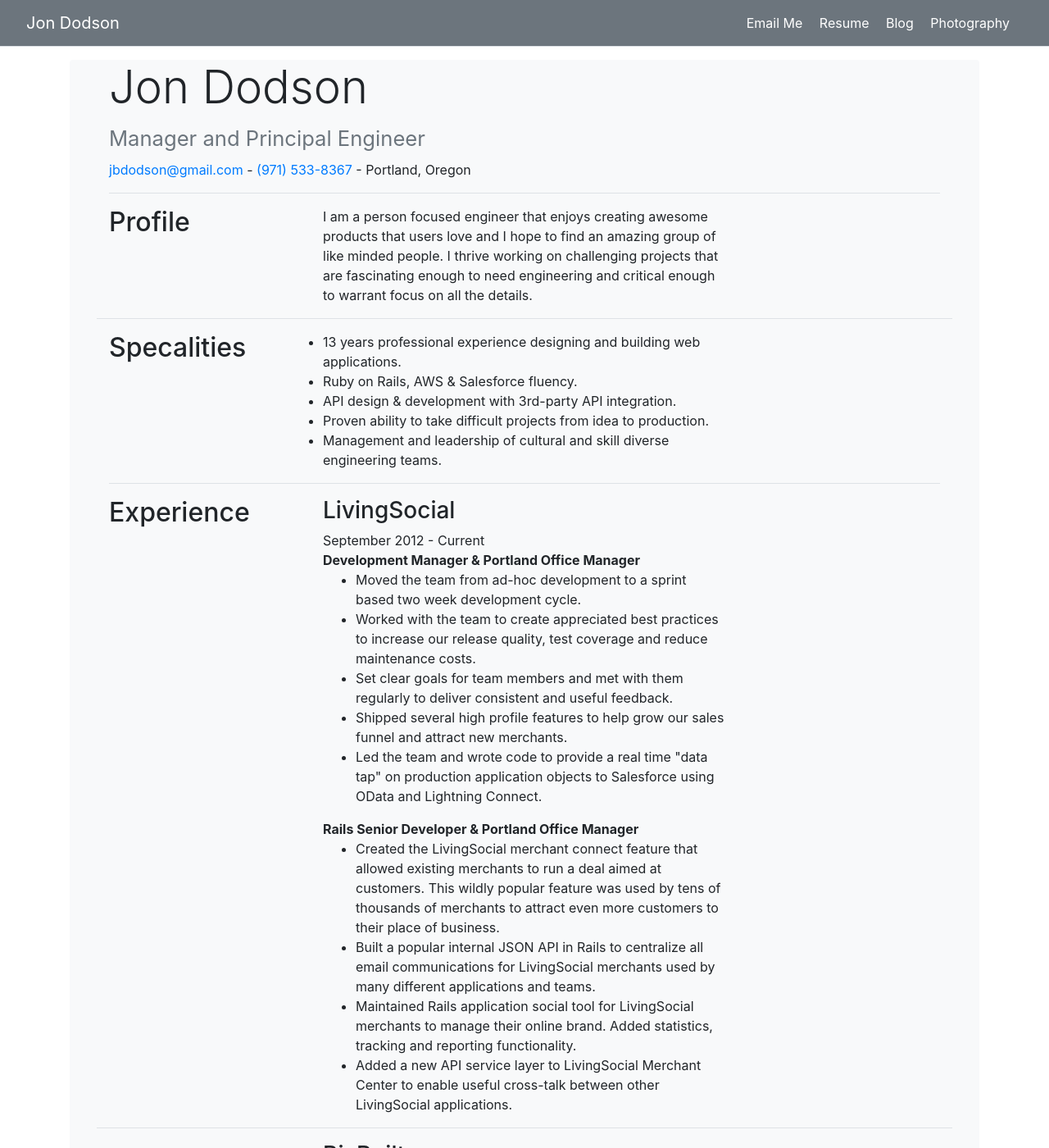
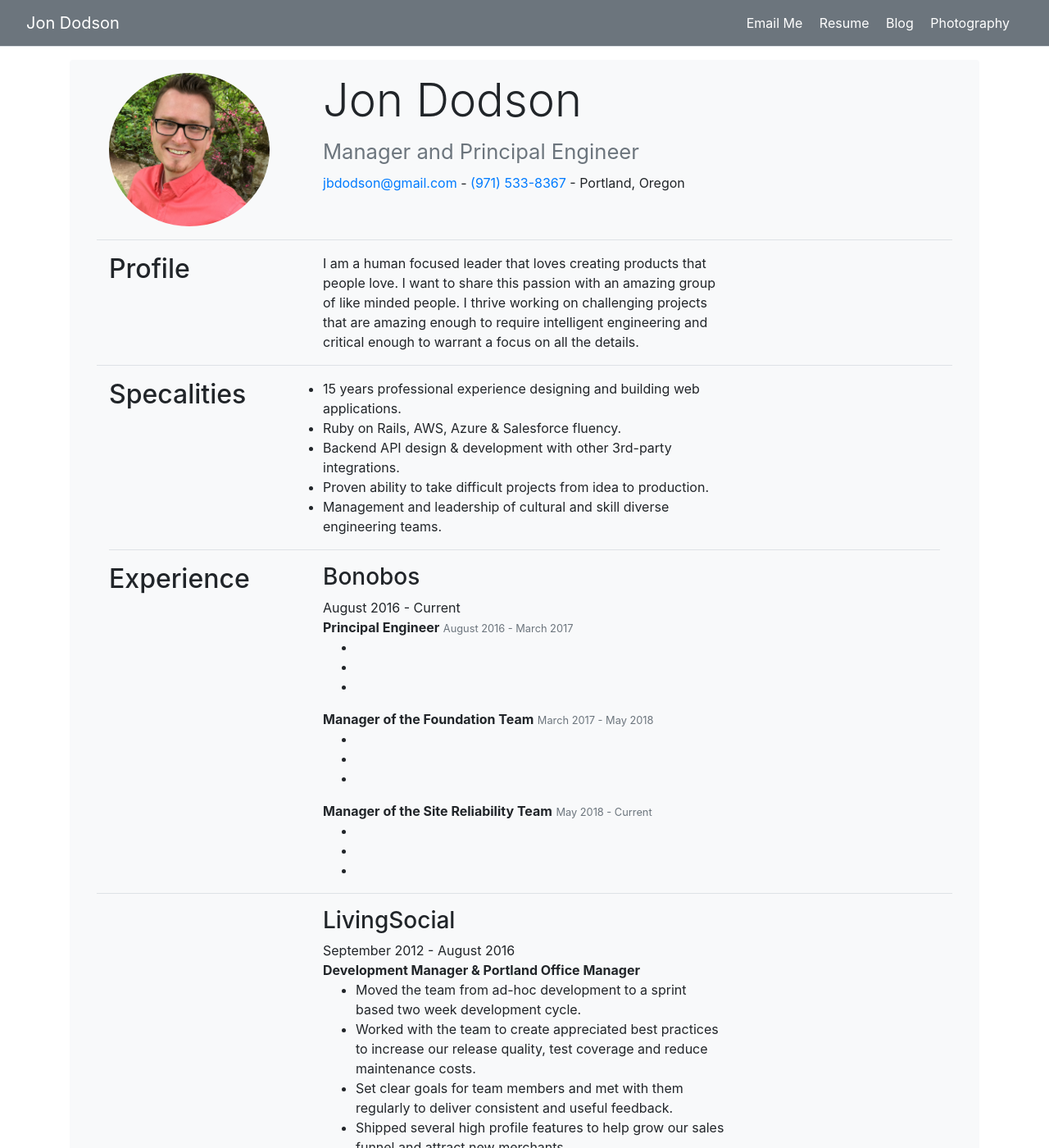
Before and after one commit to jdodson/jdodsonorg, a Jekyll site: the page docs/resume.html, which Jekyll copies as it is, in a window 1280 px wide and 1400 px high. Shown: the whole window at 82% size. Built offline with Jekyll 4.4.1, drawn with Linux system fonts in a browser that asks for light colours; nearby versions of some CDN libraries.

Commit message:
Updating site build so Travis can give me input on the headshots.

```diff
--- a/docs/feed.xml
+++ b/docs/feed.xml
@@ -1 +1 @@
-<?xml version="1.0" encoding="utf-8"?><feed xmlns="http://www.w3.org/2005/Atom" ><generator uri="https://jekyllrb.com/" version="3.8.1">Jekyll</generator><link href="jdodson.org/feed.xml" rel="self" type="application/atom+xml" /><link href="jdodson.org/" rel="alternate" type="text/html" /><updated>2018-05-19T22:01:01-07:00</updated><id>jdodson.org/</id><title type="html">jdodson.org</title><subtitle>Partner to Francesca and father to Finley I work for Bonobos as an Engineering Manager and built the video game site Cheerful Ghost.</subtitle></feed>
+<?xml version="1.0" encoding="utf-8"?><feed xmlns="http://www.w3.org/2005/Atom" ><generator uri="https://jekyllrb.com/" version="3.8.1">Jekyll</generator><link href="jdodson.org/feed.xml" rel="self" type="application/atom+xml" /><link href="jdodson.org/" rel="alternate" type="text/html" /><updated>2018-05-20T13:29:55-07:00</updated><id>jdodson.org/</id><title type="html">jdodson.org</title><subtitle>Partner to Francesca and father to Finley I work for Bonobos as an Engineering Manager and built the video game site Cheerful Ghost.</subtitle></feed>
--- a/docs/resume.html
+++ b/docs/resume.html
@@ -32,18 +32,23 @@
 
     <div class="container">
       <div class="container rounded bg-light pl-5 pr-5">
-  <div class="border-bottom pb-3">
-    <h1 class="display-4">Jon Dodson</h1>
-    <h2><small class="text-muted">Manager and Principal Engineer</small></h2>
+  <div class="row pt-3 border-bottom">
+    <div class="pb-3 col-sm-3 col-md-6 col-lg-3">
+      <img src="images/headshots/redshot_cropped_400.jpg" class="img-fluid rounded-circle" style="width: 85%;" alt="The headshot of Jon Dodson sporting a sharp red button standing in front of a tree on a nice day." title="The headshot of Jon Dodson sporting a sharp red button standing in front of a tree on a nice day." />
+    </div>
+    <div class="col-sm-6">
+      <h1 class="display-4">Jon Dodson</h1>
+      <h2><small class="text-muted">Manager and Principal Engineer</small></h2>
 
-    <a href="mailto:jbdodson@gmail.com" target="_blank">jbdodson@gmail.com</a> - <a href="tel:(971) 533-8367">(971) 533-8367</a> - Portland, Oregon
+      <a href="mailto:jbdodson@gmail.com" target="_blank">jbdodson@gmail.com</a> - <a href="tel:(971) 533-8367">(971) 533-8367</a> - Portland, Oregon
+    </div>
   </div>
 
   <div>
     <div class="row mt-3 border-bottom">
       <h2 class="col-sm-3 col-md-4 col-lg-3">Profile</h2>
       <p class="col-sm-6">
-        I am a person focused engineer that enjoys creating awesome products that users love and I hope to find an amazing group of like minded people.  I thrive working on challenging projects that are fascinating enough to need engineering and critical enough to warrant focus on all the details.
+        I am a human focused leader that loves creating products that people love. I want to share this passion with an amazing group of like minded people.  I thrive working on challenging projects that are amazing enough to require intelligent engineering and critical enough to warrant a focus on all the details.
       </p>
     </div>
 
@@ -51,9 +56,9 @@
       <h2 class="col-sm-3 col-md-4 col-lg-3">Specalities</h2>
 
       <ul class="col-sm-6">
-        <li>13 years professional experience designing and building web applications.</li>
-        <li>Ruby on Rails, AWS & Salesforce fluency.</li>
-        <li>API design & development with 3rd-party API integration.</li>
+        <li>15 years professional experience designing and building web applications.</li>
+        <li>Ruby on Rails, AWS, Azure & Salesforce fluency.</li>
+        <li>Backend API design & development with other 3rd-party integrations.</li>
         <li>Proven ability to take difficult projects from idea to production.</li>
         <li>Management and leadership of cultural and skill diverse engineering teams.</li>
       </ul>
@@ -66,8 +71,44 @@
 
       <div class="col-sm-6">
         <div>
+          <h3>Bonobos</h3>
+          <div>August 2016 - Current</div>
+        </div>
+
+        <div>
+          <strong>Principal Engineer</strong>
+          <small class="text-muted">August 2016 - March 2017</small>
+          <ul>
+            <li></li>
+            <li></li>
+            <li></li>
+          </ul>
+
+          <strong>Manager of the Foundation Team</strong>
+          <small class="text-muted">March 2017 - May 2018</small>
+          <ul>
+            <li></li>
+            <li></li>
+            <li></li>
+          </ul>
+
+          <strong>Manager of the Site Reliability Team</strong>
+          <small class="text-muted">May 2018 - Current</small>
+          <ul>
+            <li></li>
+            <li></li>
+            <li></li>
+          </ul>
+        </div>
+      </div>
+    </div>
+
+    <div class="row mt-3 border-bottom">
+      <div class="col-sm-3 col-md-4 col-lg-3"></div>
+      <div class="col-sm-6">
+        <div>
           <h3>LivingSocial</h3>
-          <div>September 2012 - Current</div>
+          <div>September 2012 - August 2016</div>
         </div>
 
         <div>
@@ -201,17 +242,17 @@
   <p>
     <div><strong>Cheerful Ghost</strong></div>
     <p>
-      Created the social video game site <a href='http://cheerfulghost.com'>Cheerful Ghost</a> from concept to implementation.
+      Created the social video game site <a href="http://cheerfulghost.com" target="_blank">Cheerful Ghost</a> from concept to implementation.
     </p>
     <p>
-      "<i><a href='http://cheerfulghost.com'>Cheerful Ghost</a> is an indie website that was started January 2012. We are a close group of friends that love talking all manner of geek such as films, TV and video games. Cheerful Ghost also published the space shooter rogue-lite <a href='http://www.starshiprubicon.com'>Starship Rubicon</a>.</i>"
+      "<i><a href="http://cheerfulghost.com" target="_blank">Cheerful Ghost</a> is an indie website that was started January 2012. We are a close group of friends that love talking all manner of geek such as films, TV and video games. Cheerful Ghost also published the space shooter rogue-lite <a href="http://www.starshiprubicon.com" target="_blank">Starship Rubicon</a>.</i>"
     </p>
   </p>
 
   <p>
     <div><strong>Starship Rubicon</strong></div>
     <p>
-      Published the Indie rogue-lite space shooter <a href='http://www.starshiprubicon.com'>Starship Rubicon</a> through Cheerful Ghost.  Brought the game to the Steam, Humble Store, Itch.io & Desura stores to sell the game digitally.  Worked on a successful marketing campaign focusing on the game and it's unique gameplay.  Showed the game at various game conventions including Indie Game Con, Portland Retro Game Expo, OMSI After Dark & Game Masters.
+      Published the Indie rogue-lite space shooter <a href="http://www.starshiprubicon.com" target="_blank">Starship Rubicon</a> through Cheerful Ghost.  Brought the game to the Steam, Humble Store, Itch.io & Desura stores to sell the game digitally.  Worked on a successful marketing campaign focusing on the game and it's unique gameplay.  Showed the game at various game conventions including Indie Game Con, Portland Retro Game Expo, OMSI After Dark & Game Masters.
     </p>
     <p>
       "<i>Starship Rubicon is a modern take on the classic space shooter genre. It's a smart and challenging rogue-lite that features a unique control scheme, pixel art remixed with real NASA photographs, and an existential crisis about who is REALLY the monster.</i>"
@@ -220,33 +261,33 @@
 
   <p>
     <div><strong>Zemus Gem</strong></div>
-    <a href='https://github.com/jdodson/zemus'>Zemus</a> is a ruby gem that translates URLs into embeddable code you can insert on a page. It does its magic by simply inspecting and hacking up the URL itself, it makes no external requests to a web service. <a href='https://github.com/jdodson/zemus'>Zemus</a> is Open Source code hosted on GitHub and is available for you to use & modify.  It was extracted from Cheerful Ghost production code.
+    <a href="https://github.com/jdodson/zemus" target="_blank">Zemus</a> is a ruby gem that translates URLs into embeddable code you can insert on a page. It does its magic by simply inspecting and hacking up the URL itself, it makes no external requests to a web service. <a href="https://github.com/jdodson/zemus" target="_blank">Zemus</a> is Open Source code hosted on GitHub and is available for you to use & modify.  It was extracted from Cheerful Ghost production code.
   </p>
 
   <p>
     <div><strong>PIGSquad</strong></div>
-    Volunteered and gave several talks and panel roundtable discussions at the local <a href='http://pigsquad.com/'>Portland Indie Game Squad</a> functions on GIT, Indie game publishing and crowd funding.
+    Volunteered and gave several talks and panel roundtable discussions at the local <a href="http://pigsquad.com/" target="_blank">Portland Indie Game Squad</a> functions on GIT, Indie game publishing and crowd funding.
   </p>
 </div>
 
     </div>
 
-    <footer class="mt-3 pt-3 border-top bg-secondary ">
+    <footer class="mt-3 pt-3 border-top bg-secondary">
       <div class="container">
        <div class="row">
          <div class="col-sm-6 col-md-4">
            <h5 class="text-white">Social Links</h5>
            <ul class="list-unstyled text-small">
-             <li><a class="text-white" href="http://twitter.com/jdodson" target="_blank"><i class="fab fa-twitter-square"></i> Read my Tweets</a></li>
-             <li><a class="text-white" href="http://github.com/jdodson" target="_blank"><i class="fab fa-github-square"></i> Follow me on GitHub</a></li>
-             <li><a class="text-white" href="http://linkedin.com/in/jonathandodson/" target="_blank"><i class="fab fa-linkedin"></i> Connect with me on LinkedIn</a></li>
+             <li><a class="text-white" href="http://twitter.com/jdodson" target="_blank"><i class="fab fa-twitter-square fa-fw"></i> Read my Tweets</a></li>
+             <li><a class="text-white" href="http://github.com/jdodson" target="_blank"><i class="fab fa-github-square fa-fw"></i> Follow me on GitHub</a></li>
+             <li><a class="text-white" href="http://linkedin.com/in/jonathandodson/" target="_blank"><i class="fab fa-linkedin fa-fw"></i> Connect with me on LinkedIn</a></li>
            </ul>
          </div>
          <div class="col-sm-6 col-md-4">
            <h5 class="text-white">Contact</h5>
            <ul class="list-unstyled text-small">
-             <li><a class="text-white" href="mailto:jbdodson@gmail.com"><i class="fas fa-envelope-square"></i> jbdodson@gmail.com</a></li>
-             <li><a class="text-white" href="tel:(971) 533-8367"><i class="fas fa-mobile-alt"></i> (971) 533-8367</a></li>
+             <li><a class="text-white" href="mailto:jbdodson@gmail.com"><i class="fas fa-envelope-square fa-fw"></i> jbdodson@gmail.com</a></li>
+             <li><a class="text-white" href="tel:(971) 533-8367"><i class="fas fa-mobile-alt fa-fw"></i> (971) 533-8367</a></li>
            </ul>
          </div>
        </div>
```
Also changed, not shown: docs/404.html (+6 -6 lines), docs/index.html (+14 -9 lines), docs/images/headshots/main_shot_cropped_600.jpg (added), docs/images/headshots/redshot_cropped_400.jpg (added).
